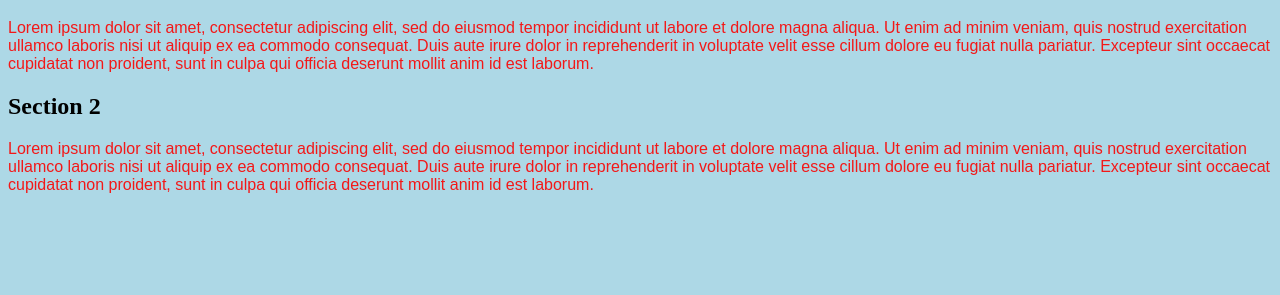
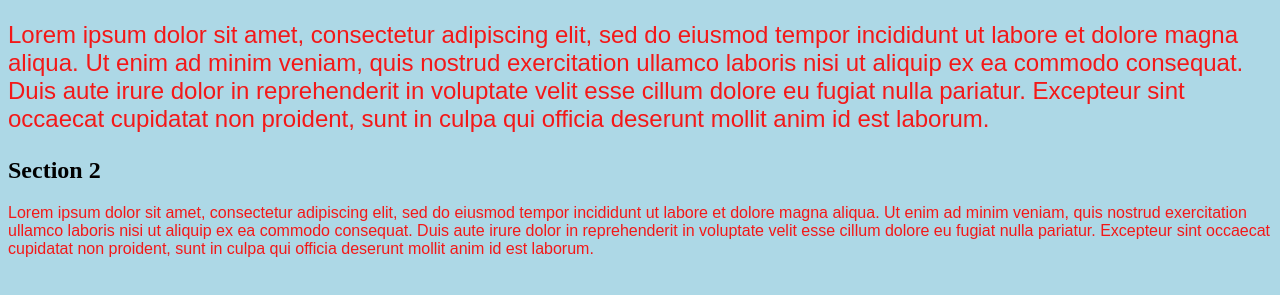
Before and after one commit to Leb0308/Responsive_design1_classdemo, a plain HTML site: page index.html in a window 1280 px wide. Shown: the part 61-356 px from the top of the page. Drawn offline with Linux system fonts and the light colour scheme.

Commit message:
testing class
title

```diff
--- a/index.html
+++ b/index.html
@@ -9,7 +9,7 @@
 <body> <!--content that the user sees-->
 <main>
     <h1>Section 1</h1>
-    <p> Lorem ipsum dolor sit amet, consectetur adipiscing elit, sed do eiusmod tempor incididunt ut labore et dolore magna aliqua.
+    <p class="large"> Lorem ipsum dolor sit amet, consectetur adipiscing elit, sed do eiusmod tempor incididunt ut labore et dolore magna aliqua.
         Ut enim ad minim veniam, quis nostrud exercitation ullamco laboris nisi ut aliquip ex ea commodo consequat.
         Duis aute irure dolor in reprehenderit in voluptate velit esse cillum dolore eu fugiat nulla pariatur.
         Excepteur sint occaecat cupidatat non proident, sunt in culpa qui officia deserunt mollit anim id est laborum.</p>
--- a/stylesheet.css
+++ b/stylesheet.css
@@ -10,3 +10,7 @@ p{
     color: #F31818;
     font-family: Arial, Helvetica, sans-serif;
 }
+
+.large{
+    font-size: 24px;
+}
```
